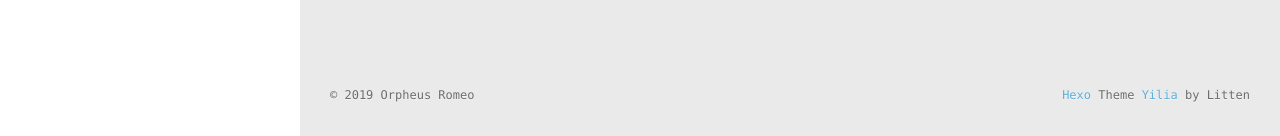
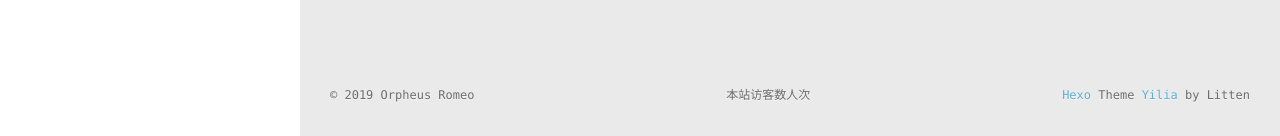
Before and after one commit to OrpheusRomeo/OrpheusRomeo.github.io, a plain HTML site: page archives/index.html in a window 1280 px wide. Shown: the part 664-800 px from the top of the page. Drawn offline with Linux system fonts and the light colour scheme; no server answers.

Commit message:
Site updated: 2019-07-03 11:13:44

```diff
--- a/archives/index.html
+++ b/archives/index.html
@@ -222,7 +222,11 @@
       	</div>
     </div>
   </div>
+  <span id="busuanzi_container_site_uv">
+  本站访客数<span id="busuanzi_value_site_uv"></span>人次
+  </span>
 </footer>
+
     </div>
     <script>
 	var yiliaConfig = {
```
Also changed, not shown: 2019/07/03/hello-world/index.html (+4 -0 lines), archives/2019/07/index.html (+4 -0 lines), archives/2019/index.html (+4 -0 lines), index.html (+4 -0 lines).
